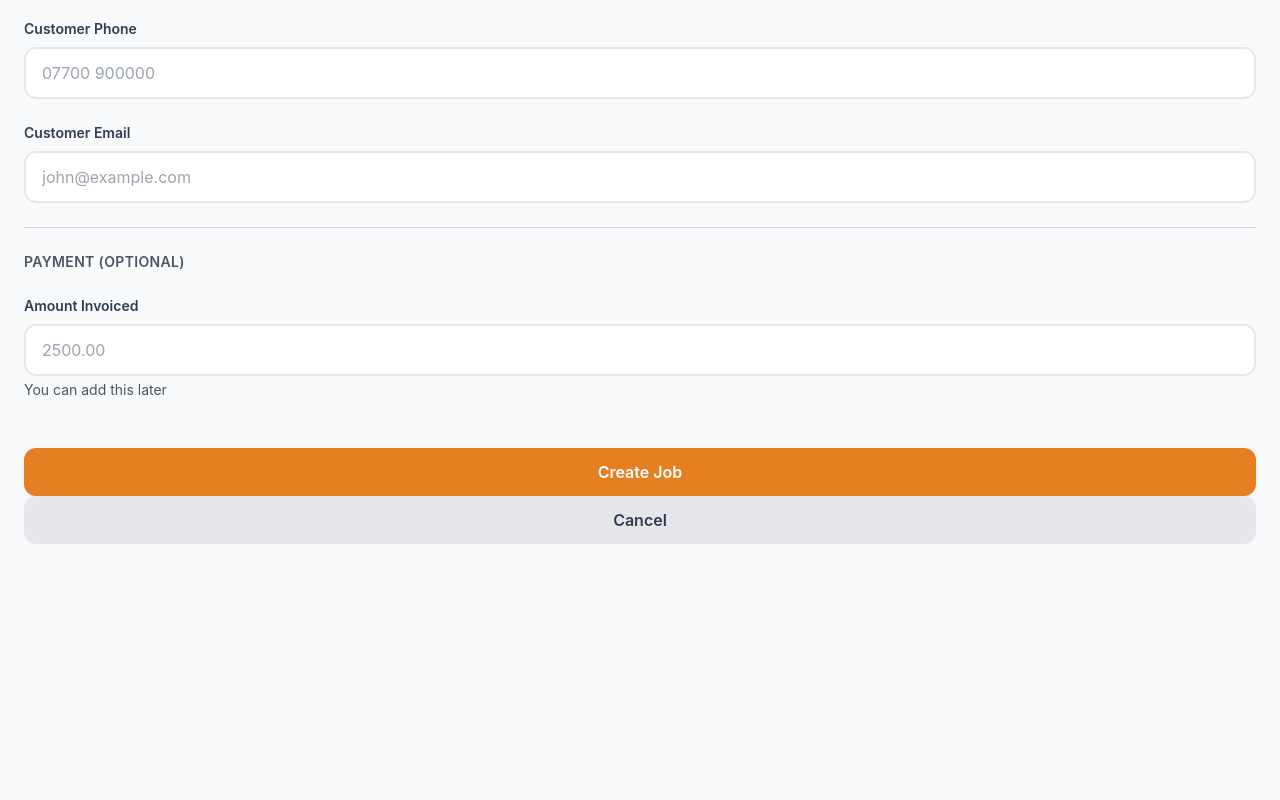
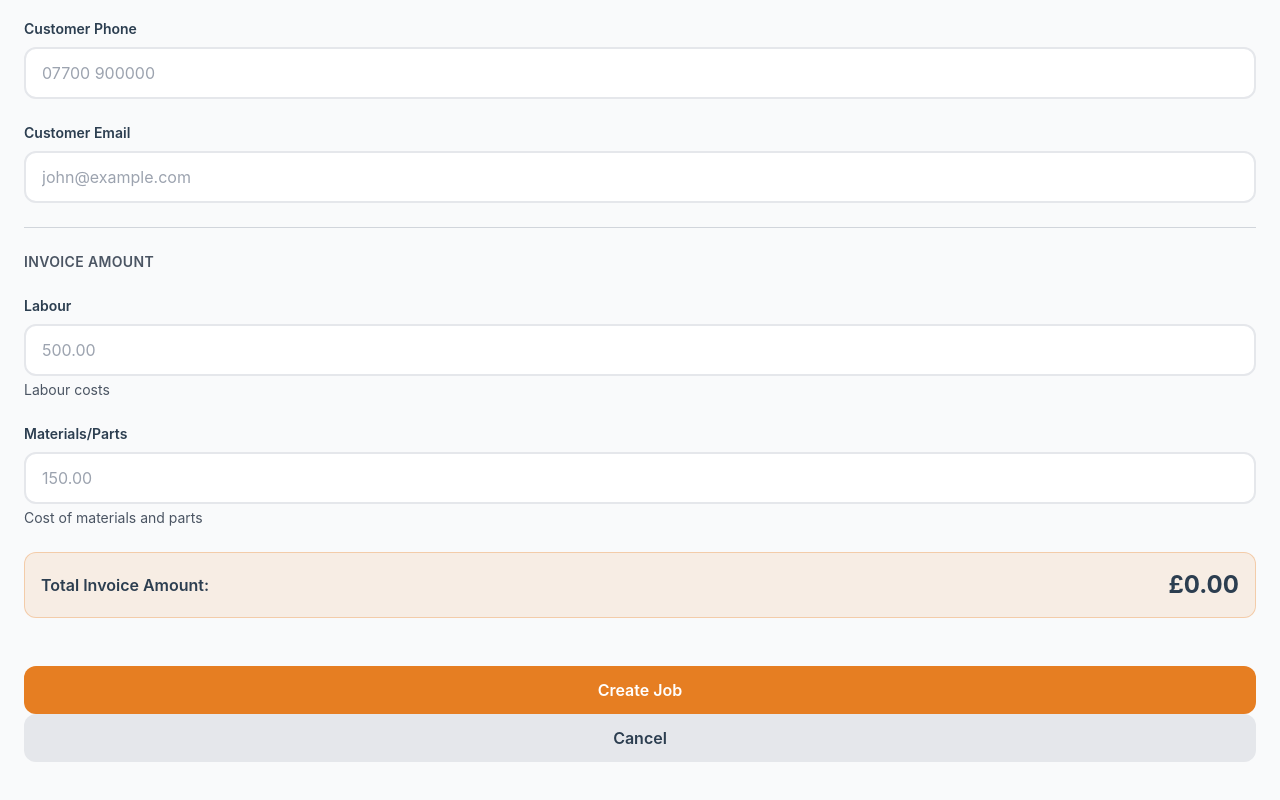
Before and after one commit to Under450/sitebooks, a Next.js app: page /jobs/new in a window 1280 px wide. Shown: the part 738-1538 px from the top of the page. Before the commit the page ends 1402 px from the top, so only its background shows below. Built offline with nearby package versions, Linux system fonts and the light colour scheme; no server answers.

Commit message:
Add partial payments & labour/materials split

```diff
--- a/app/jobs/new/page.tsx
+++ b/app/jobs/new/page.tsx
@@ -27,7 +27,8 @@ export default function NewJobPage() {
     customer_name: '',
     customer_phone: '',
     customer_email: '',
-    amount_invoiced: '',
+    labour_amount: '',
+    materials_amount: '',
     job_date: formatDateForInput(new Date()),
   });
 
@@ -87,6 +88,10 @@ export default function NewJobPage() {
       // Get tax year for this job
       const taxYear = getCurrentTaxYear();
 
+      const labourAmount = parseFloat(formData.labour_amount) || 0;
+      const materialsAmount = parseFloat(formData.materials_amount) || 0;
+      const totalAmount = labourAmount + materialsAmount;
+
       // Save to Supabase
       const { error } = await supabase.from('jobs').insert({
         user_id: user.id,
@@ -96,7 +101,9 @@ export default function NewJobPage() {
         customer_name: formData.customer_name,
         customer_phone: formData.customer_phone || null,
         customer_email: formData.customer_email || null,
-        amount_invoiced: parseFloat(formData.amount_invoiced) || 0,
+        labour_amount: labourAmount,
+        materials_amount: materialsAmount,
+        amount_invoiced: totalAmount,
         job_date: formData.job_date,
         tax_year: taxYear.label,
         payment_status: 'unpaid',
@@ -228,22 +235,45 @@ export default function NewJobPage() {
         {/* Divider */}
         <div className="border-t border-gray-300 pt-6">
           <h2 className="text-sm font-semibold text-gray-600 uppercase tracking-wide mb-4">
-            Payment (Optional)
+            Invoice Amount
           </h2>
         </div>
 
-        {/* Amount Invoiced */}
+        {/* Labour Amount */}
         <Input
-          label="Amount Invoiced"
-          name="amount_invoiced"
+          label="Labour"
+          name="labour_amount"
           type="number"
           step="0.01"
           min="0"
-          value={formData.amount_invoiced}
+          value={formData.labour_amount}
           onChange={handleChange}
-          placeholder="2500.00"
-          helperText="You can add this later"
+          placeholder="500.00"
+          helperText="Labour costs"
         />
+
+        {/* Materials Amount */}
+        <Input
+          label="Materials/Parts"
+          name="materials_amount"
+          type="number"
+          step="0.01"
+          min="0"
+          value={formData.materials_amount}
+          onChange={handleChange}
+          placeholder="150.00"
+          helperText="Cost of materials and parts"
+        />
+
+        {/* Total (calculated) */}
+        <div className="bg-amber/10 rounded-xl p-4 border border-amber/30">
+          <div className="flex justify-between items-center">
+            <span className="font-semibold text-charcoal">Total Invoice Amount:</span>
+            <span className="text-2xl font-bold text-charcoal">
+              £{((parseFloat(formData.labour_amount) || 0) + (parseFloat(formData.materials_amount) || 0)).toFixed(2)}
+            </span>
+          </div>
+        </div>
 
         {/* Submit Buttons */}
         <div className="pt-6 space-y-3">
```
